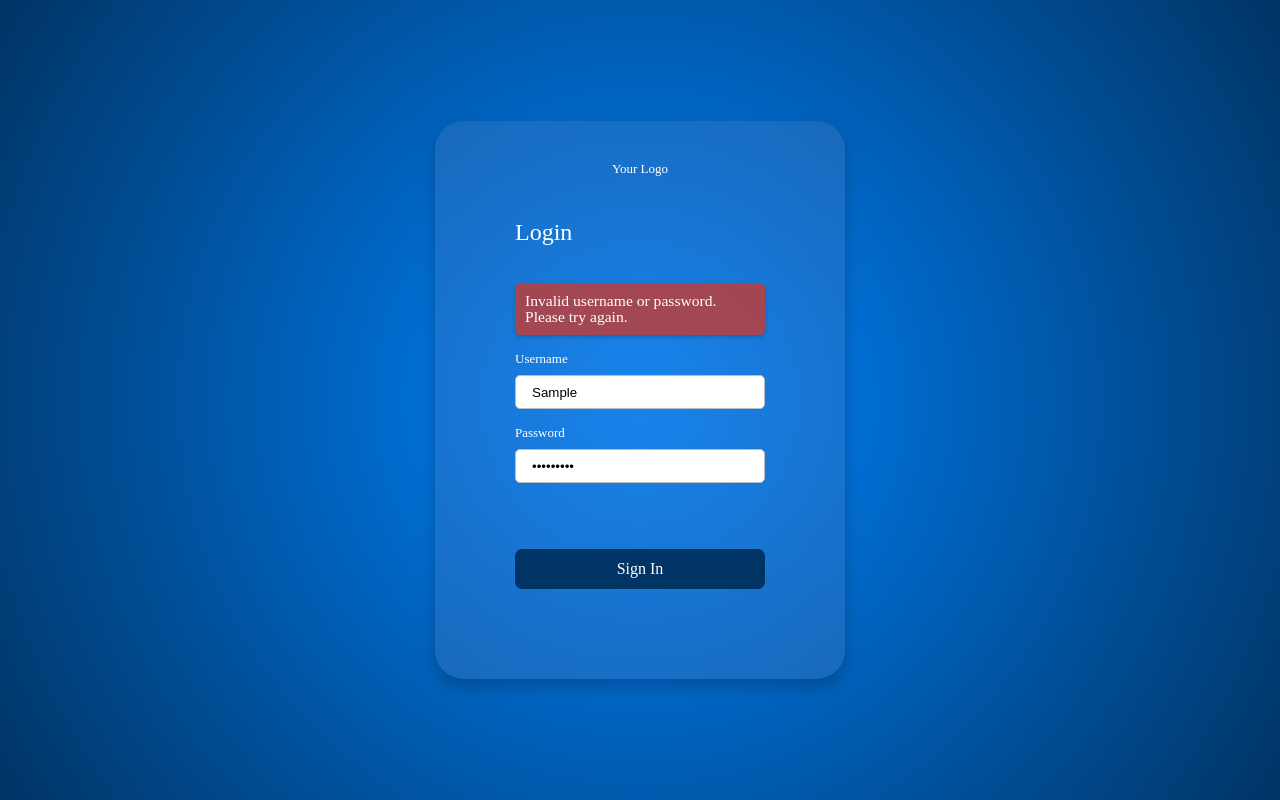
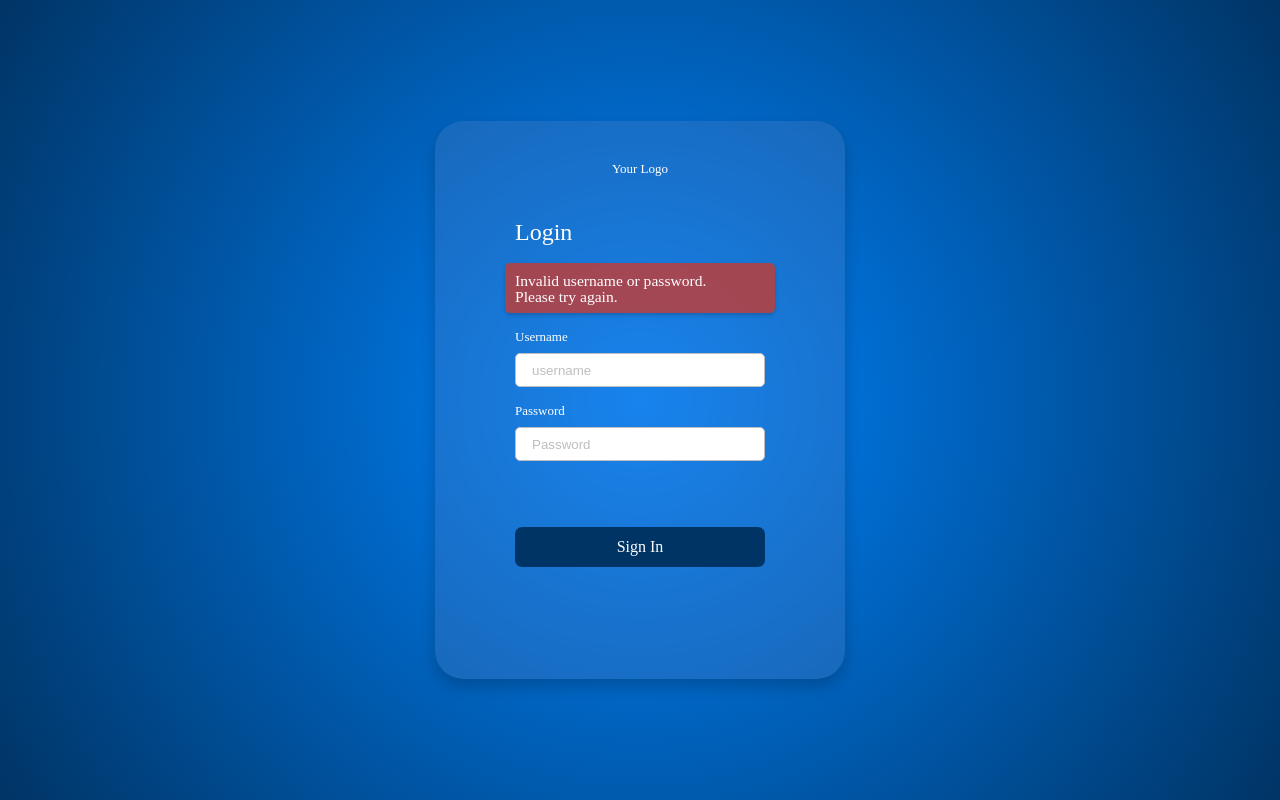
Before and after one commit to kuljok/react-redux-employee-poll-project, a React (Create React App) app in the folder empoll/: page / in a window 1280 px wide. Both pictures are taken after typing "Sample", "Sample123" into the empty fields and a click on the button "Sign In". Built offline with nearby package versions, Linux system fonts and the light colour scheme.

Commit message:
feat: add animation to the error message in the login component

```diff
--- a/empoll/src/components/Login.css
+++ b/empoll/src/components/Login.css
@@ -29,16 +29,43 @@
   background-color: var(--color-red-transparent);
   border-radius: 5px;
   box-shadow: 0 2px 4px rgba(0, 0, 0, 0.2);
+  animation: fadeIn 0.3s ease-in-out;
+  opacity: 0; /* Hidden by default */
+  max-height: 0;
+  transform: translateY(-20px); /* Positioned slightly above */
+  transition:
+    max-height 0.2s ease,
+    opacity 0.5s ease,
+    transform 0.5s ease;
+  margin-left: -10px;
+  margin-right: -10px;
+  width: calc(100% + 20px);
+}
+
+.Login-form.error .error-message {
+  opacity: 1; /* Fully visible */
+  transform: translateY(0); /* Moves to its normal position */
+  animation: bounce 0.6s ease-in-out;
+  max-height: 50px;
+}
+
+/* Bounce animation for attention */
+@keyframes bounce {
+  0% {
+    transform: translateY(0);
+  }
+  50% {
+    transform: translateY(-10px);
+  }
+  100% {
+    transform: translateY(0);
+  }
 }
 
 .Login-form section {
   display: flex;
   flex-direction: column;
   gap: 0.5rem;
-}
-
-.Login-form .title {
-  margin-bottom: 20px;
 }
 
 .Login-form input[type="text"],
--- a/empoll/src/components/Login.js
+++ b/empoll/src/components/Login.js
@@ -1,19 +1,27 @@
-import { useState } from "react";
+import { useState, useRef } from "react";
 import { connect, useSelector } from "react-redux";
 import "./Login.css";
 
 const Login = ({ dispatch, users }) => {
   const [username, setUsername] = useState("");
   const [password, setPassword] = useState("");
+  const [invalidLogin, setInvalidLogin] = useState(false);
+  const userNameRef = useRef(null);
 
   const handleUsernameChange = (e) => {
     const text = e.target.value;
     setUsername(text);
+    if (invalidLogin) {
+      setInvalidLogin(false);
+    }
   };
 
   const handlePasswordChange = (e) => {
     const text = e.target.value;
     setPassword(text);
+    if (invalidLogin) {
+      setInvalidLogin(false);
+    }
   };
 
   const handleSubmit = (e) => {
@@ -21,7 +29,10 @@ const Login = ({ dispatch, users }) => {
 
     const foundUser = Object.keys(users).find((id) => id === username);
     if (!foundUser) {
-      alert("User not found");
+      setUsername("");
+      setPassword("");
+      setInvalidLogin(true);
+      userNameRef.current.focus();
       return;
     }
   };
@@ -29,16 +40,22 @@ const Login = ({ dispatch, users }) => {
   return (
     <div className="Login">
       <picture>Your Logo</picture>
-      <form className="Login-form" onSubmit={handleSubmit}>
+      <form
+        className={`Login-form ${invalidLogin ? "error" : ""}`}
+        onSubmit={handleSubmit}
+      >
         <section className="title">
           <h3>Login</h3>
         </section>
         <div className="error-message">
-          Invalid username or password. Please try again.
+          Invalid username or password. <br />
+          Please try again.
         </div>
+
         <section>
           <label htmlFor="username">Username</label>
           <input
+            ref={userNameRef}
             type="text"
             id="username"
             placeholder="username"
```
